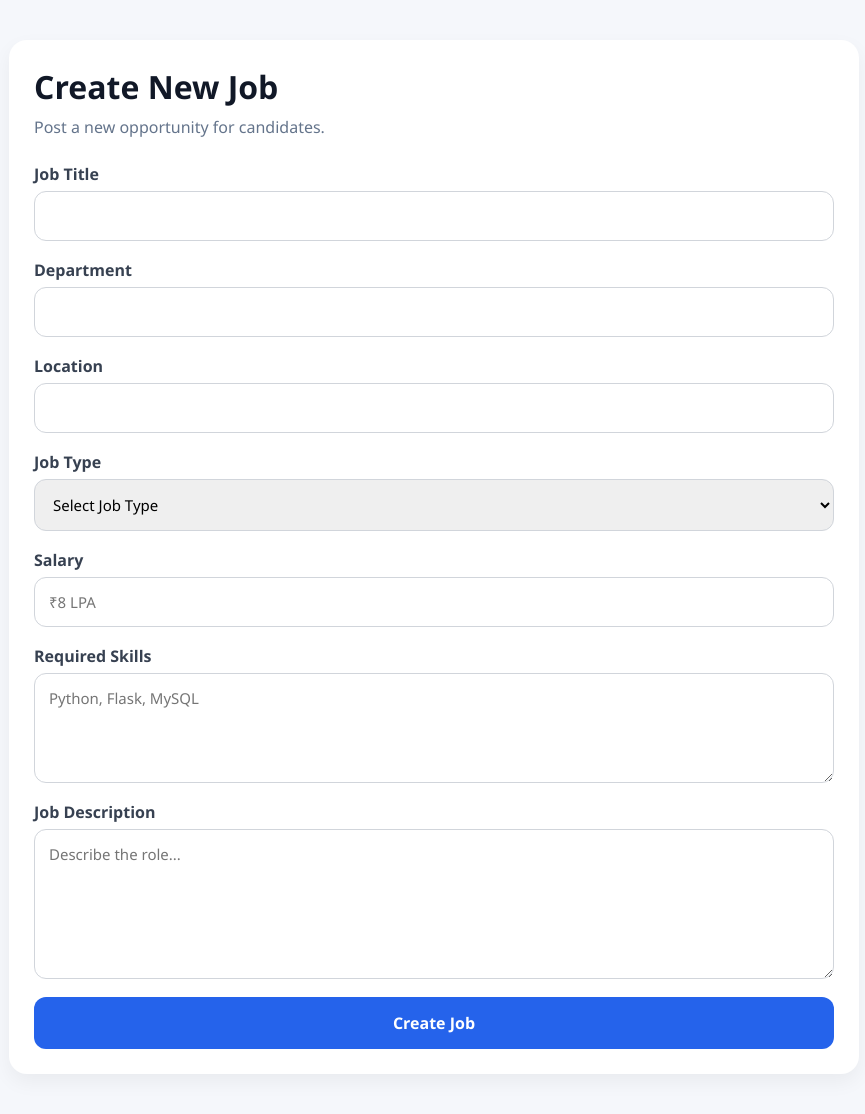
After one commit to SUMANTH111111/hireflow-ai, a Flask app: page /new-job in a window 1280 px wide. The commit adds this page. Shown: the whole page, without its empty margins (206-1071 px from the left). Run offline with Flask 3, Linux system fonts and the light colour scheme; some libraries are stand-ins or nearby versions.

Commit message:
Phase 1: Complete HireFlow AI enterprise recruitment system

```diff
--- a/app.py
+++ b/app.py
@@ -1,20 +1,20 @@
 from flask import Flask, render_template, request, redirect
 from flask_mysqldb import MySQL
+from config import Config
 
 app = Flask(__name__)
-
-# ---------- MySQL ----------
-app.config["MYSQL_HOST"] = "localhost"
-app.config["MYSQL_USER"] = "root"
-app.config["MYSQL_PASSWORD"] = "Root@991241"
-app.config["MYSQL_DB"] = "hireflow_ai"
+app.config.from_object(Config)
 
 mysql = MySQL(app)
 
-# ---------- Login ----------
+# ---------------- HOME ----------------
+
 @app.route("/")
 def home():
     return render_template("login.html")
+
+
+# ---------------- LOGIN ----------------
 
 @app.route("/login", methods=["POST"])
 def login():
@@ -25,10 +25,10 @@ def login():
 
     cur = mysql.connection.cursor()
 
-    cur.execute(
-        "SELECT * FROM users WHERE email=%s AND password=%s AND role=%s",
-        (email, password, role)
-    )
+    cur.execute("""
+        SELECT * FROM users
+        WHERE email=%s AND password=%s AND role=%s
+    """,(email,password,role))
 
     user = cur.fetchone()
     cur.close()
@@ -36,19 +36,118 @@ def login():
     if user:
         if role == "enterprise":
             return redirect("/enterprise")
+        else:
+            return redirect("/recruiter")
 
-        return redirect("/recruiter")
+    return "Invalid Email / Password / Role"
 
-    return "Invalid credentials"
 
-# ---------- Dashboards ----------
+# ---------------- ENTERPRISE DASHBOARD ----------------
+
 @app.route("/enterprise")
 def enterprise():
-    return render_template("enterprise_dashboard.html")
+
+    cur = mysql.connection.cursor()
+
+    # Total Jobs
+    cur.execute("SELECT COUNT(*) FROM jobs")
+    total_jobs = cur.fetchone()[0]
+
+    # Active Jobs
+    active_jobs = total_jobs
+
+    # Applicants (Phase 1)
+    total_applicants = 0
+
+    # Recent Jobs
+    cur.execute("""
+        SELECT title, department, location
+        FROM jobs
+        ORDER BY created_at DESC
+        LIMIT 5
+    """)
+
+    recent_jobs = cur.fetchall()
+    cur.close()
+
+    return render_template(
+        "enterprise_dashboard.html",
+        total_jobs=total_jobs,
+        active_jobs=active_jobs,
+        total_applicants=total_applicants,
+        recent_jobs=recent_jobs
+    )
+
+
+# ---------------- RECRUITER DASHBOARD ----------------
 
 @app.route("/recruiter")
 def recruiter():
     return render_template("recruiter_dashboard.html")
 
+
+# ---------------- CREATE JOB PAGE ----------------
+
+@app.route("/new-job")
+def new_job():
+    return render_template("create_job.html")
+
+
+# ---------------- SAVE JOB ----------------
+
+@app.route("/create-job", methods=["POST"])
+def create_job():
+
+    title = request.form["title"]
+    department = request.form["department"]
+    location = request.form["location"]
+    job_type = request.form["job_type"]
+    salary = request.form["salary"]
+    skills = request.form["skills"]
+    description = request.form["description"]
+
+    cur = mysql.connection.cursor()
+
+    cur.execute("""
+        INSERT INTO jobs
+        (title, department, location, job_type, salary, skills, description, created_by)
+
+        VALUES (%s,%s,%s,%s,%s,%s,%s,%s)
+    """,(
+        title,
+        department,
+        location,
+        job_type,
+        salary,
+        skills,
+        description,
+        1
+    ))
+
+    mysql.connection.commit()
+    cur.close()
+
+    return redirect("/jobs")
+
+
+# ---------------- MY JOBS ----------------
+
+@app.route("/jobs")
+def jobs():
+
+    cur = mysql.connection.cursor()
+
+    cur.execute("""
+        SELECT title, department, location, job_type, salary
+        FROM jobs
+        ORDER BY created_at DESC
+    """)
+
+    jobs = cur.fetchall()
+    cur.close()
+
+    return render_template("jobs.html", jobs=jobs)
+
+
 if __name__ == "__main__":
     app.run(debug=True)
--- a/static/css/style.css
+++ b/static/css/style.css
@@ -1,30 +1,35 @@
+/* ===========================
+   HIREFLOW AI - COMPLETE CSS
+=========================== */
+
 *{
     margin:0;
     padding:0;
     box-sizing:border-box;
-    font-family:'Segoe UI',sans-serif;
+    font-family:"Segoe UI",sans-serif;
 }
 
 body{
-    background:#eef2ff;
+    background:#f5f7fb;
     color:#111827;
 }
 
 /* ================= LOGIN ================= */
 
 .login-page{
-    height:100vh;
+    min-height:100vh;
     display:flex;
     justify-content:center;
     align-items:center;
     background:linear-gradient(135deg,#2563eb,#7c3aed);
+    padding:30px;
 }
 
 .login-container{
     width:980px;
-    height:560px;
+    max-width:100%;
     background:white;
-    border-radius:22px;
+    border-radius:24px;
     overflow:hidden;
     display:grid;
     grid-template-columns:1fr 1fr;
@@ -80,51 +88,94 @@ form{
 label{
     margin-bottom:6px;
     font-weight:600;
+    color:#374151;
 }
 
-input,select{
+input,
+select,
+textarea{
+    width:100%;
     padding:14px;
     border:1px solid #d1d5db;
     border-radius:12px;
     margin-bottom:18px;
     font-size:15px;
+    outline:none;
 }
 
 input:focus,
-select:focus{
-    outline:none;
+select:focus,
+textarea:focus{
     border-color:#2563eb;
+    box-shadow:0 0 0 3px rgba(37,99,235,.15);
 }
 
+textarea{
+    resize:vertical;
+}
+
+.demo{
+    text-align:center;
+    color:#64748b;
+    margin-top:18px;
+    font-size:14px;
+}
+
+/* ================= BUTTONS ================= */
+
 button{
+    border:none;
     cursor:pointer;
     transition:.25s;
+    font-weight:600;
 }
 
 form button{
+    padding:15px;
     background:#2563eb;
     color:white;
-    padding:14px;
-    border:none;
     border-radius:12px;
     font-size:16px;
-    font-weight:600;
 }
 
 form button:hover{
     background:#1d4ed8;
+    transform:translateY(-2px);
 }
 
-.demo{
-    margin-top:18px;
-    color:#64748b;
-    text-align:center;
+.btn-primary{
+    background:#2563eb;
+    color:white;
+    padding:14px 24px;
+    border-radius:12px;
+}
+
+.btn-primary:hover{
+    background:#1d4ed8;
+    transform:translateY(-2px);
+}
+
+.btn-secondary{
+    background:#e5e7eb;
+    color:#111827;
+    padding:14px 24px;
+    border-radius:12px;
+}
+
+.btn-secondary:hover{
+    background:#d1d5db;
+}
+
+.btn-link{
+    text-decoration:none;
 }
 
 /* ================= DASHBOARD ================= */
 
 .sidebar{
     position:fixed;
+    left:0;
+    top:0;
     width:250px;
     height:100vh;
     background:linear-gradient(180deg,#2563eb,#1d4ed8);
@@ -243,13 +297,16 @@ form button:hover{
 .orange{background:#ea580c;}
 .purple{background:#7c3aed;}
 
+/* ================= PANELS ================= */
+
 .panel,
-.table-card{
+.table-card,
+.form-container{
     background:white;
     border-radius:18px;
     padding:25px;
+    box-shadow:0 8px 20px rgba(0,0,0,.05);
     margin-bottom:25px;
-    box-shadow:0 8px 20px rgba(0,0,0,.05);
 }
 
 .panel-head{
@@ -327,3 +365,122 @@ th{
 .shortlisted{background:#2563eb;}
 .interviewed{background:#7c3aed;}
 .applied{background:#f59e0b;}
+
+/* ================= CREATE JOB ================= */
+
+.form-container{
+    width:850px;
+    margin:40px auto;
+}
+
+.form-container h1{
+    margin-bottom:8px;
+}
+
+.form-container p{
+    color:#64748b;
+    margin-bottom:25px;
+}
+
+.form-container button{
+    background:#2563eb;
+    color:white;
+    padding:15px;
+    border-radius:12px;
+    font-size:16px;
+}
+
+/* ================= JOB PAGE ================= */
+
+.jobs-page{
+    width:1100px;
+    margin:40px auto;
+}
+
+.jobs-header{
+    display:flex;
+    justify-content:space-between;
+    align-items:center;
+    margin-bottom:20px;
+}
+
+.link-btn{
+    background:#2563eb;
+    color:white;
+    text-decoration:none;
+    padding:12px 18px;
+    border-radius:10px;
+    font-weight:600;
+}
+
+/* ================= RESPONSIVE ================= */
+
+@media(max-width:900px){
+
+    .login-container{
+        grid-template-columns:1fr;
+        height:auto;
+    }
+
+    .left-panel{
+        display:none;
+    }
+
+    .sidebar{
+        width:80px;
+    }
+
+    .sidebar .brand p,
+    .sidebar .brand h2{
+        display:none;
+    }
+
+    .sidebar a{
+        text-align:center;
+        padding:14px 0;
+    }
+
+    .main{
+        margin-left:80px;
+    }
+
+    .cards{
+        grid-template-columns:1fr;
+    }
+}
+/* Empty State */
+
+.empty-state{
+    text-align:center;
+    padding:60px 20px;
+}
+
+.empty-state h2{
+    font-size:28px;
+    margin-bottom:12px;
+}
+
+.empty-state p{
+    color:#64748b;
+    margin-bottom:25px;
+}
+
+.jobs-header{
+    display:flex;
+    justify-content:space-between;
+    align-items:center;
+    margin-bottom:20px;
+}
+
+.link-btn{
+    text-decoration:none;
+    background:#2563eb;
+    color:white;
+    padding:12px 18px;
+    border-radius:10px;
+    font-weight:600;
+}
+
+.link-btn:hover{
+    background:#1d4ed8;
+}
--- /dev/null
+++ b/templates/create_job.html
@@ -0,0 +1,52 @@
+<!DOCTYPE html>
+<html lang="en">
+<head>
+    <meta charset="UTF-8">
+    <meta name="viewport" content="width=device-width, initial-scale=1.0">
+    <title>Create Job | HireFlow AI</title>
+    <link rel="stylesheet" href="{{ url_for('static', filename='css/style.css') }}">
+</head>
+<body>
+
+<div class="form-container">
+
+    <h1>Create New Job</h1>
+    <p>Post a new opportunity for candidates.</p>
+
+    <form action="/create-job" method="POST">
+
+        <label>Job Title</label>
+        <input type="text" name="title" required>
+
+        <label>Department</label>
+        <input type="text" name="department" required>
+
+        <label>Location</label>
+        <input type="text" name="location" required>
+
+        <label>Job Type</label>
+        <select name="job_type" required>
+            <option value="">Select Job Type</option>
+            <option value="Full Time">Full Time</option>
+            <option value="Part Time">Part Time</option>
+            <option value="Internship">Internship</option>
+            <option value="Contract">Contract</option>
+        </select>
+
+        <label>Salary</label>
+        <input type="text" name="salary" placeholder="₹8 LPA" required>
+
+        <label>Required Skills</label>
+        <textarea name="skills" rows="4" placeholder="Python, Flask, MySQL" required></textarea>
+
+        <label>Job Description</label>
+        <textarea name="description" rows="6" placeholder="Describe the role..." required></textarea>
+
+        <button type="submit">Create Job</button>
+
+    </form>
+
+</div>
+
+</body>
+</html>
```
Also changed, not shown: other parts of static/css/style.css (+32 -45 lines), templates/enterprise_dashboard.html (+64 -28 lines), templates/jobs.html (added, +80 -0 lines), templates/recruiter_dashboard.html (+19 -32 lines).
